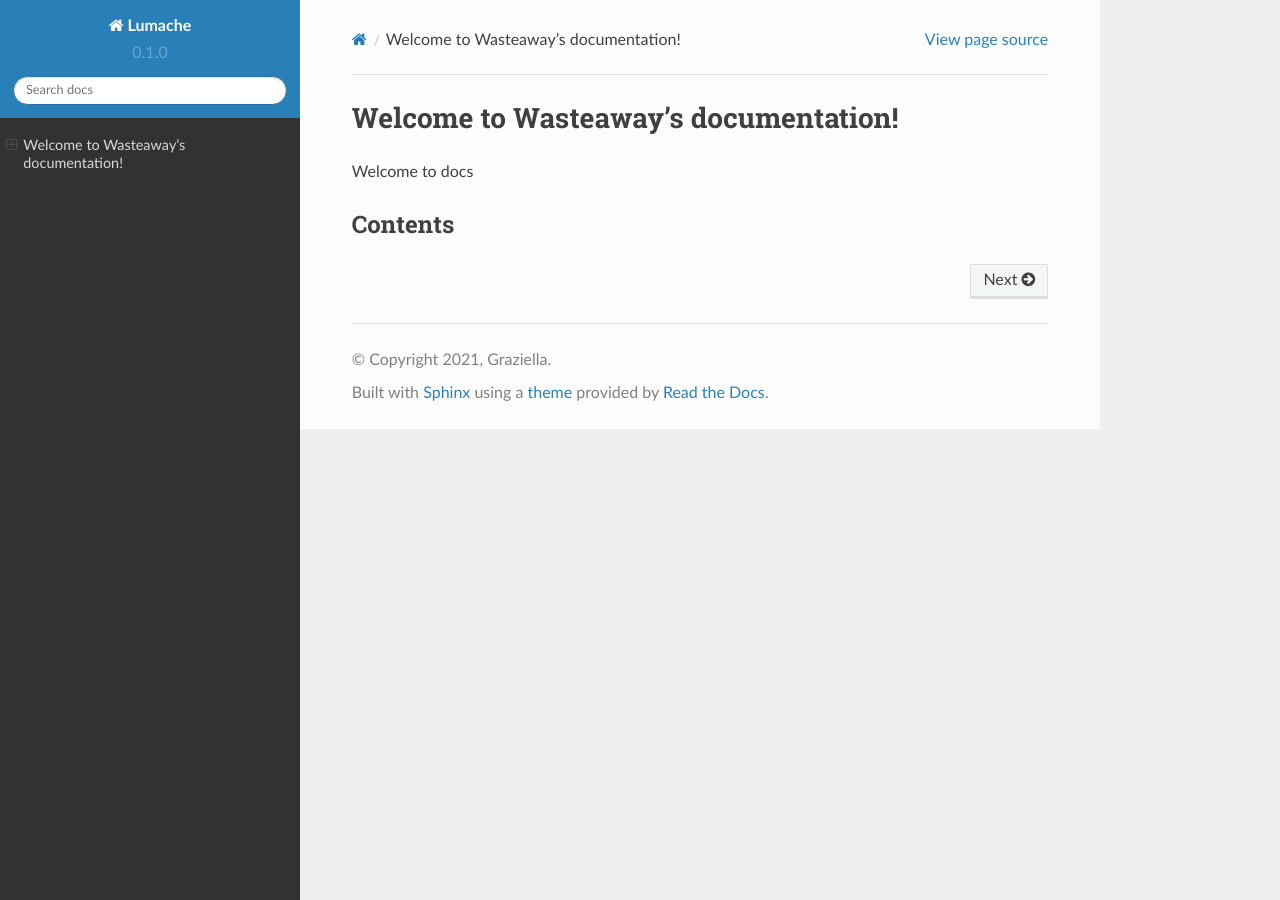
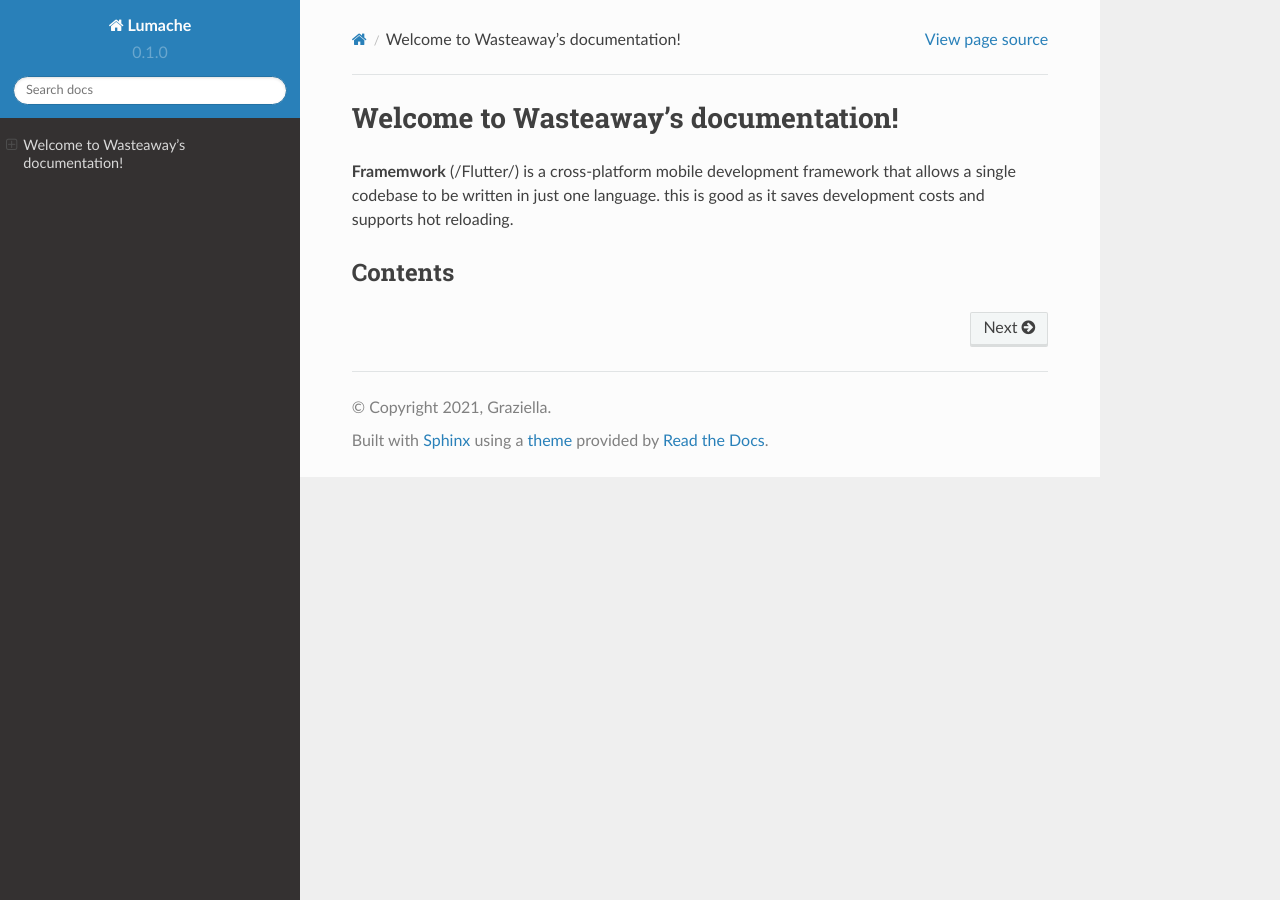
Before and after one commit to RhysRoo/SDRecipie_docs, a Sphinx documentation site: the page built from docs/source/index.rst, in a window 1280 px wide. Built offline with Sphinx 7.4.7 and the Read the Docs theme 2.0.0, drawn with Linux system fonts in a browser that asks for light colours; pages that are not in the unit, such as notebooks, are missing from menus.

Commit message:
Update index.rst

```diff
--- a/docs/source/index.rst
+++ b/docs/source/index.rst
@@ -1,7 +1,6 @@
 Welcome to Wasteaway's documentation!
 ===================================
-
-Welcome to docs
+**Framemwork** (/Flutter/) is a cross-platform mobile development framework that allows a single codebase to be written in just one language. this is good as it saves development costs and supports hot reloading.
 
 Contents
 --------
```
